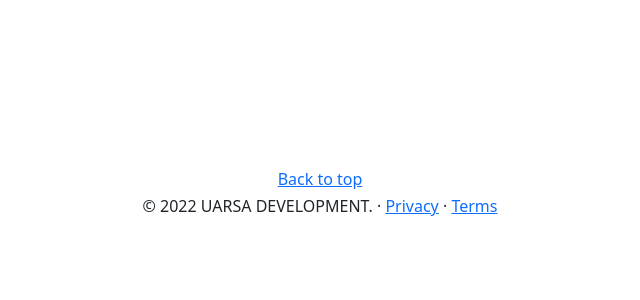
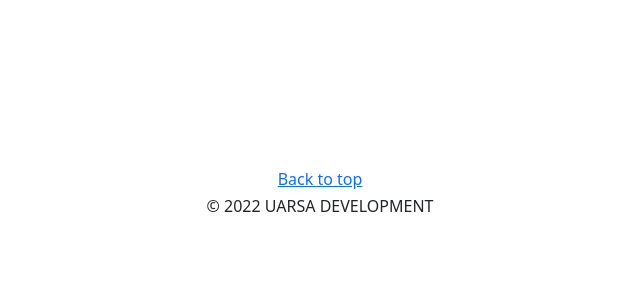
Before and after one commit to familoff/volna-r170, a Flask app: page / in a window 1280 px wide. Shown: the part 220-520 px from the top of the page, without its empty margins (320-960 px from the left). Run offline with Flask 2, Linux system fonts and the light colour scheme.

Commit message:
Update index.html

```diff
--- a/templates/index.html
+++ b/templates/index.html
@@ -33,7 +33,7 @@
 <footer class="container">
   <center>
     <h6 class="float-right"><a href="#">Back to top</a></h6>
-    <h6>© 2022 UARSA DEVELOPMENT. · <a href="#">Privacy</a> · <a href="#">Terms</a></h6>
+    <h6>© 2022 UARSA DEVELOPMENT</h6>
   </center>
 </footer>
 
```
